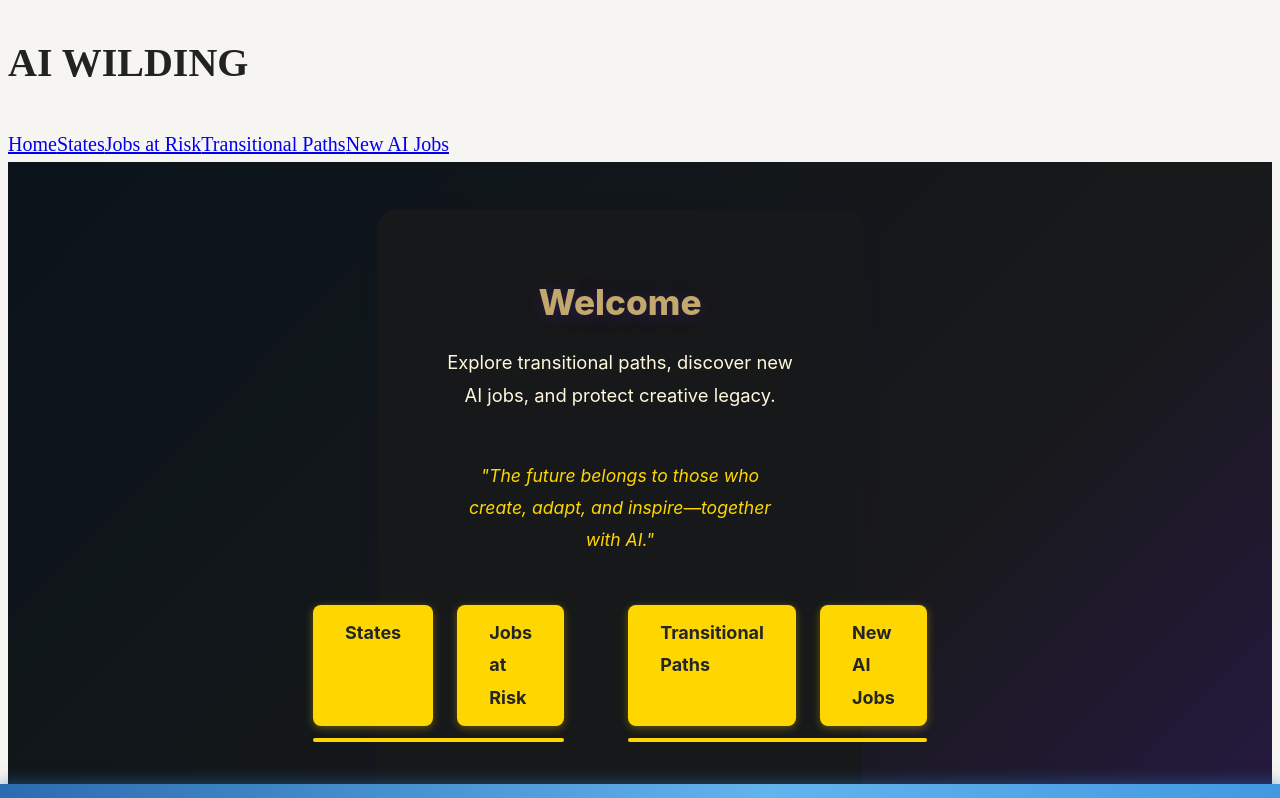
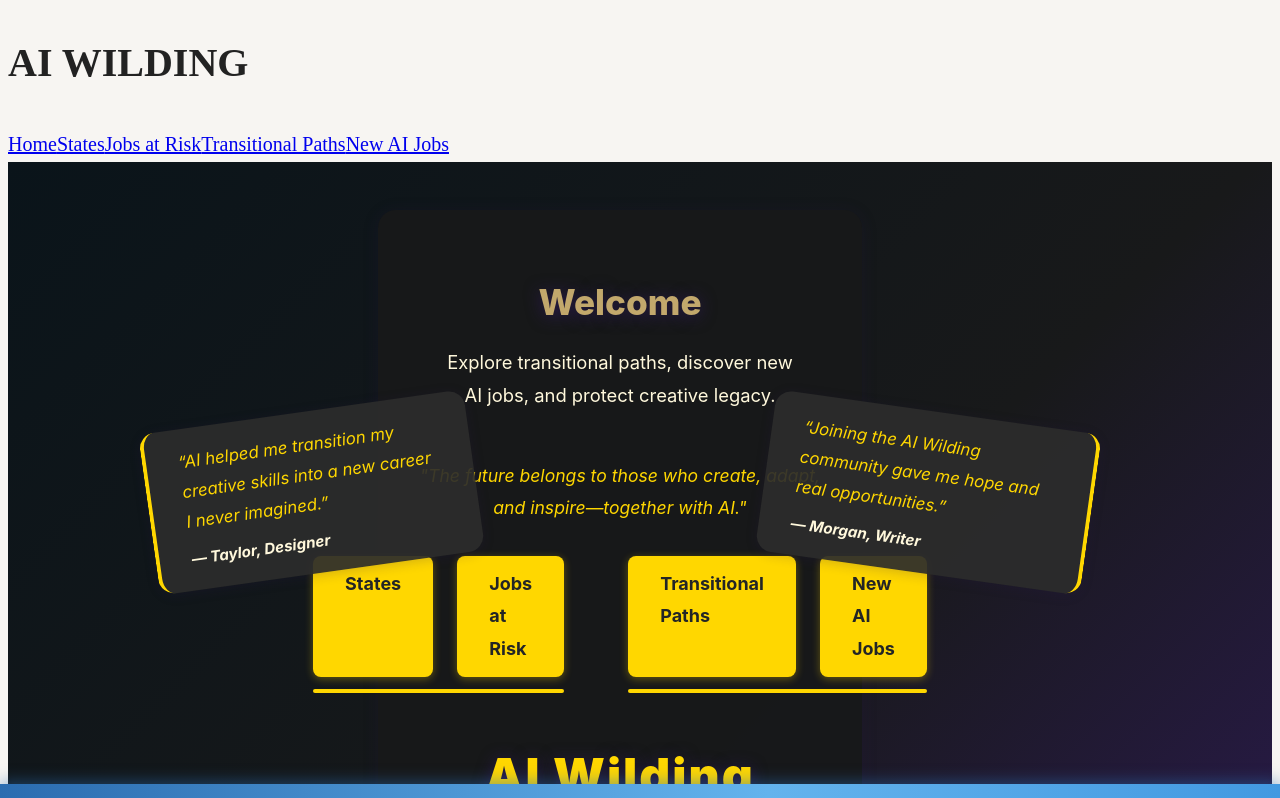
Before and after one commit to Shellzonit/auralis-sanctuary-, a Next.js app: page / in a window 1280 px wide. Shown: the top 798 px of the page. Built offline with nearby package versions, Linux system fonts and the light colour scheme.

Commit message:
feat: add two diagonal testimonial boxes flanking the quote on homepage

```diff
--- a/app/page.tsx
+++ b/app/page.tsx
@@ -35,9 +35,51 @@ export default function HomePage() {
             <p style={{ marginTop: 0, fontSize: '1.15rem', maxWidth: 360, textAlign: 'center', color: '#fff8dc', marginBottom: 24 }}>
               Explore transitional paths, discover new AI jobs, and protect creative legacy.
             </p>
-            <blockquote style={{ fontStyle: 'italic', color: '#ffd700', marginTop: 24, textAlign: 'center', fontSize: '1.1rem' }}>
-              "The future belongs to those who create, adapt, and inspire—together with AI."
-            </blockquote>
+            <div style={{ display: 'flex', justifyContent: 'center', alignItems: 'center', position: 'relative', marginTop: 24 }}>
+              {/* Left diagonal testimonial */}
+              <div style={{
+                position: 'absolute',
+                left: 0,
+                top: 0,
+                transform: 'translate(-80%, -30%) rotate(-8deg)',
+                background: 'rgba(44,44,44,0.92)',
+                color: '#ffd700',
+                padding: '18px 32px',
+                borderRadius: 16,
+                fontStyle: 'italic',
+                fontSize: '1.05rem',
+                boxShadow: '0 2px 12px #2a1a4d33',
+                maxWidth: 260,
+                zIndex: 1,
+                borderLeft: '4px solid #ffd700',
+              }}>
+                “AI helped me transition my creative skills into a new career I never imagined.”
+                <div style={{ fontWeight: 700, marginTop: 8, fontSize: '0.95rem', color: '#fff8dc' }}>— Taylor, Designer</div>
+              </div>
+              <blockquote style={{ fontStyle: 'italic', color: '#ffd700', textAlign: 'center', fontSize: '1.1rem', margin: 0 }}>
+                "The future belongs to those who create, adapt, and inspire—together with AI."
+              </blockquote>
+              {/* Right diagonal testimonial */}
+              <div style={{
+                position: 'absolute',
+                right: 0,
+                top: 0,
+                transform: 'translate(80%, -30%) rotate(8deg)',
+                background: 'rgba(44,44,44,0.92)',
+                color: '#ffd700',
+                padding: '18px 32px',
+                borderRadius: 16,
+                fontStyle: 'italic',
+                fontSize: '1.05rem',
+                boxShadow: '0 2px 12px #2a1a4d33',
+                maxWidth: 260,
+                zIndex: 1,
+                borderRight: '4px solid #ffd700',
+              }}>
+                “Joining the AI Wilding community gave me hope and real opportunities.”
+                <div style={{ fontWeight: 700, marginTop: 8, fontSize: '0.95rem', color: '#fff8dc' }}>— Morgan, Writer</div>
+              </div>
+            </div>
 
 
             {/* Gold Tabs: 2 left, 2 right, gold underline */}
```
